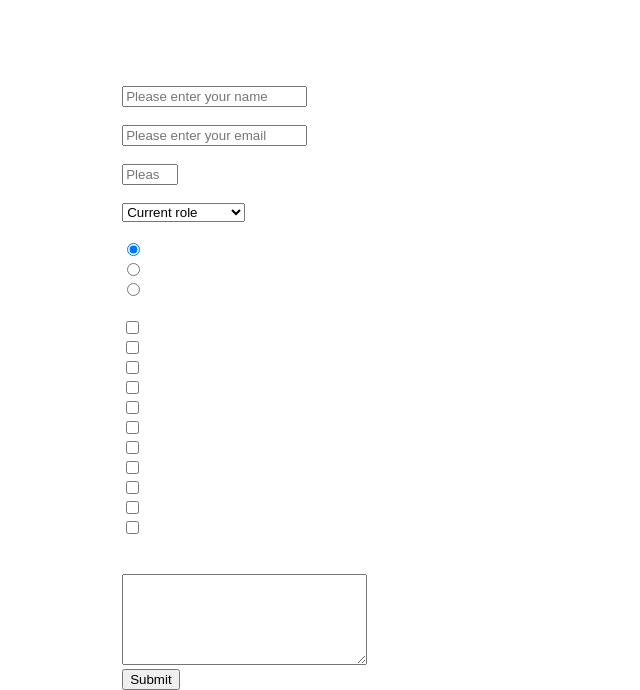
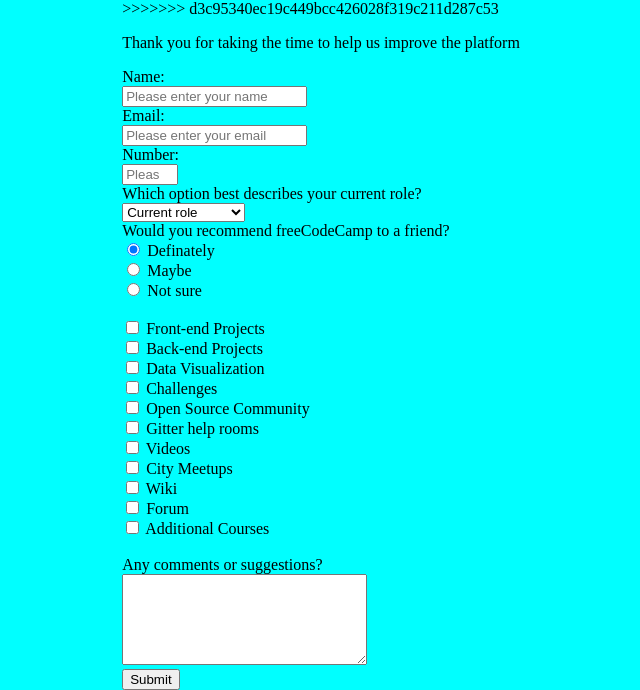
Before and after one commit to swisscodes/Microverse-survey-master, a plain HTML site: page index.html in a window 1280 px wide. Shown: the part 138-828 px from the top of the page, without its empty margins (319-959 px from the left). Drawn offline with Linux system fonts and the light colour scheme.

Commit message:
edited the css commited by kalolo

```diff
--- a/assets/survey.css
+++ b/assets/survey.css
@@ -1,11 +1,7 @@
 body {
-<<<<<<< HEAD
+
 	background-color: cyan;
 	color: black;
-=======
-	background-color: blue;
-	color: white;
->>>>>>> d3c95340ec19c449bcc426028f319c211d287c53
 }
 
 #title {
```
